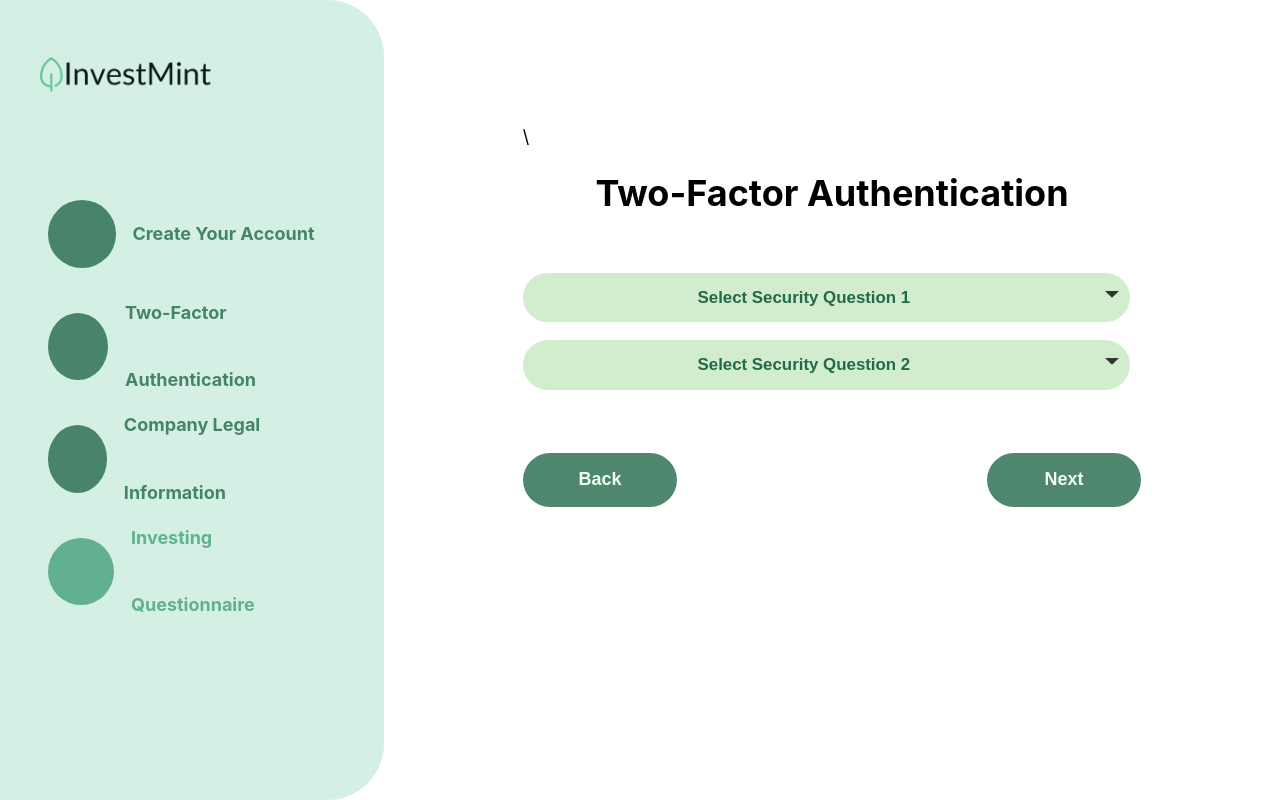
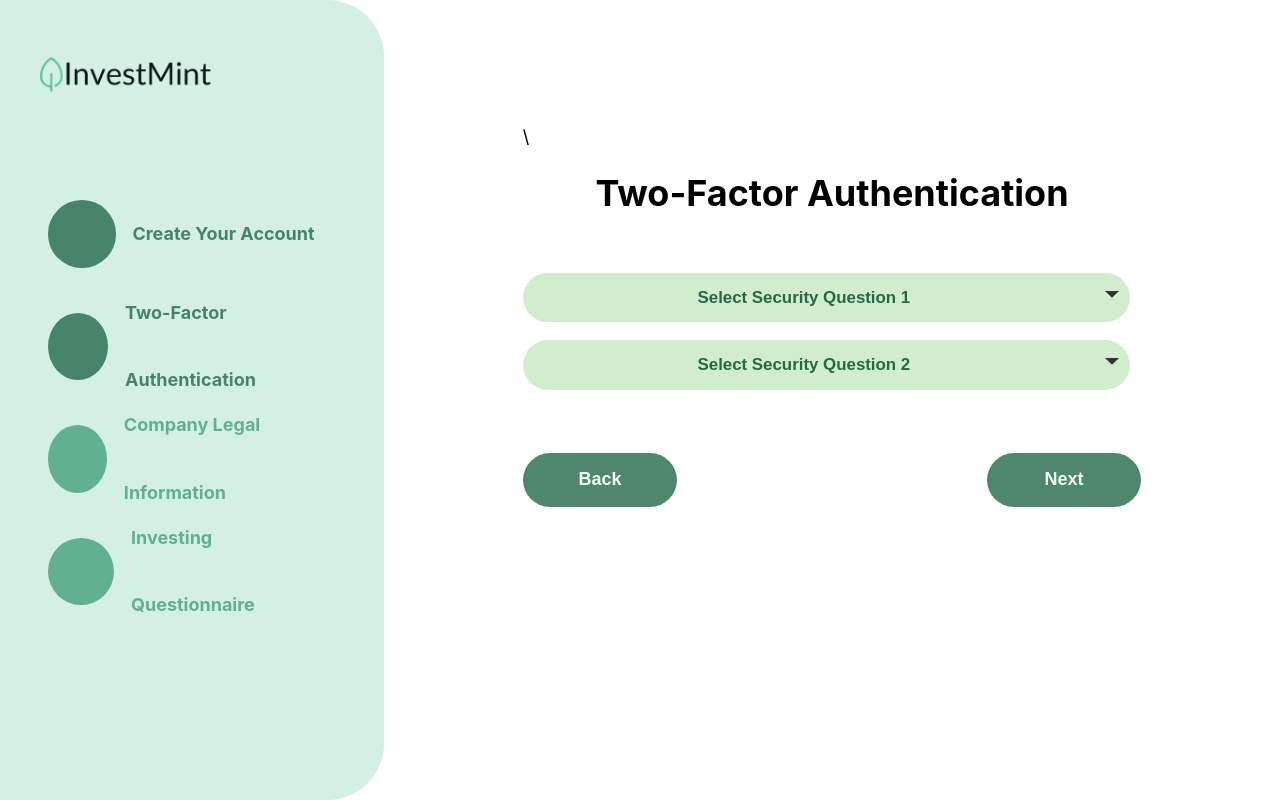
Before and after one commit to InvestMint-Dev/InvestMint-UI, a React (Create React App) app: page /create-account-2 in a window 1280 px wide. Built offline with nearby package versions, Linux system fonts and the light colour scheme.

Commit message:
wrong stepper circle in the sidebar haha

```diff
--- a/src/pages/create-account-page/create-account-page-2/create-account-page-2.js
+++ b/src/pages/create-account-page/create-account-page-2/create-account-page-2.js
@@ -105,7 +105,7 @@ export const CreateAccountPage2 = () => {
                 <ErrorAlertPanel className={alertClass} />
             )}
 
-            <CreateAccountSidebar currentPage={3}/>
+            <CreateAccountSidebar currentPage={2}/>
 
             <div className='page-2-container'>\
                 <h1 className="form-heading">Two-Factor Authentication</h1>
```
